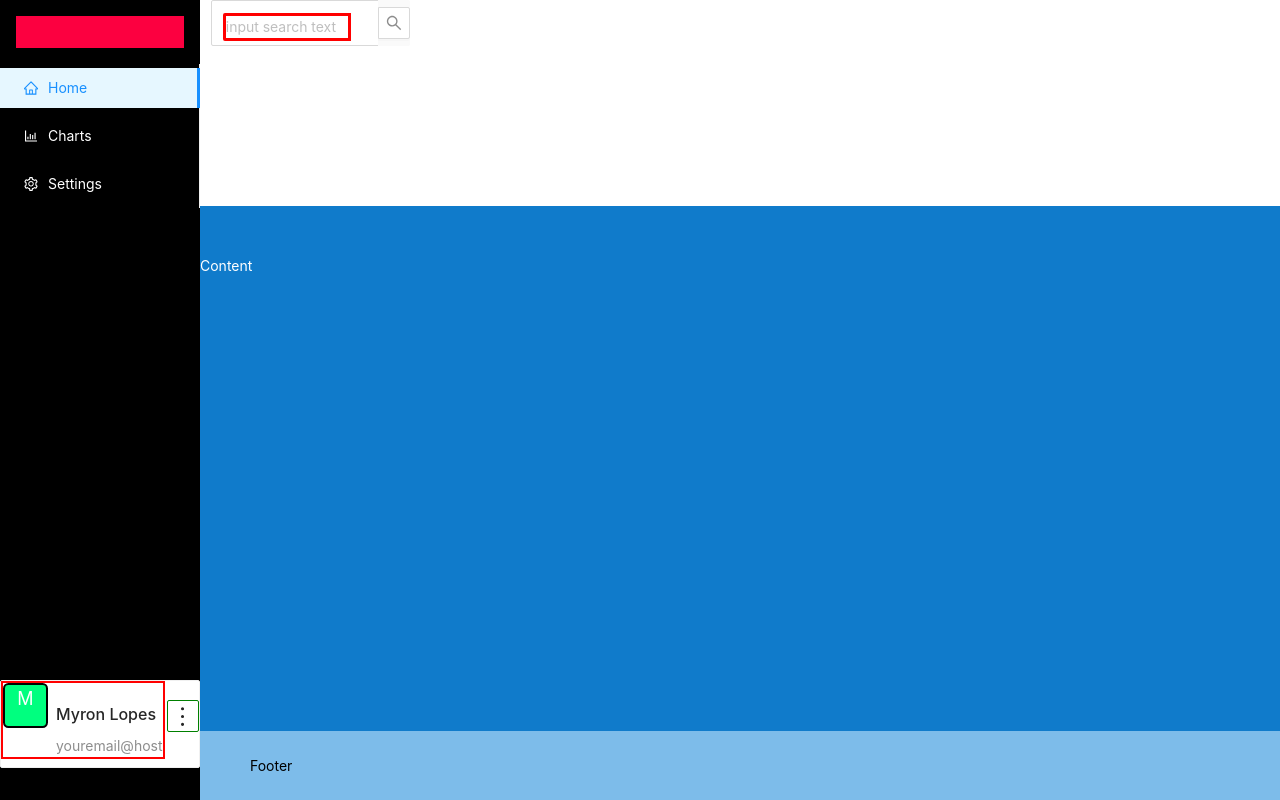
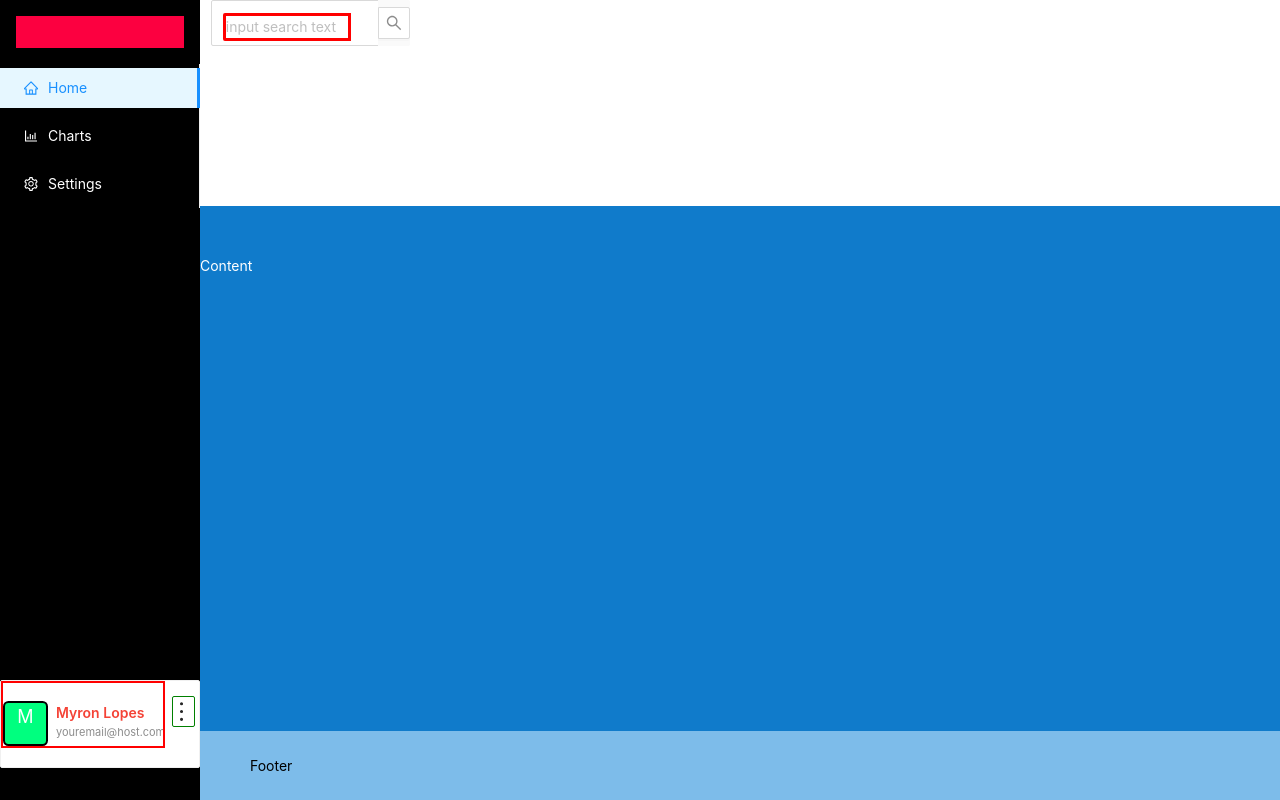
Before and after one commit to COS301-SE-2021/Integrated-Data-Intelligence-Suite, a React (Create React App) app in the folder frontend/: page / in a window 1280 px wide. Built offline with nearby package versions, Linux system fonts and the light colour scheme.

Commit message:
aligned User name and exit buttons

```diff
--- a/frontend/src/styles/general.css
+++ b/frontend/src/styles/general.css
@@ -124,7 +124,6 @@ body {
 
 #user_avatar_card > .ant-card-body {
     padding: 0;
-
 }
 
 #user_avatar_pic {
@@ -155,23 +154,30 @@ body {
 #meta_id > .ant-card-meta-avatar {
     float: left;
     padding-right: 8px;
+    margin-top: 18px;
 }
 
 #meta_id > .ant-card-meta-detail {
     float: left;
     justify-content: left;
-    margin-top:19px;
+    margin-top: 19px;
 }
 
 /*The users' Name*/
-#meta_id > .ant-card-meta-title {
+#meta_id > .ant-card-meta-detail > .ant-card-meta-title {
     color: #f44336;
     border: 0;
     font-size: 14px;
     font-weight: 600;
+    margin-bottom: 0;
 }
-#meta_id > .ant-card-meta-description{
-    font-size: 10px;
+
+/*The grey out section underneath the name*/
+#meta_id > .ant-card-meta-detail > .ant-card-meta-description {
+    font-size: 11px;
+    height: 17px;
+    width: 12px;
+
 }
 
 
@@ -179,8 +185,13 @@ body {
     border: 1px solid green;
     font-size: 0;
     float: right;
-    transform: rotate(90deg); /* Makes the ellipsis Vertical instead of horizontal*/
+    transform: rotate(
+            90deg
+    );
     margin-top: 19px;
+    width: 31px;
+    height: 23px;
+    padding: 0 0;
 }
 
 
```
